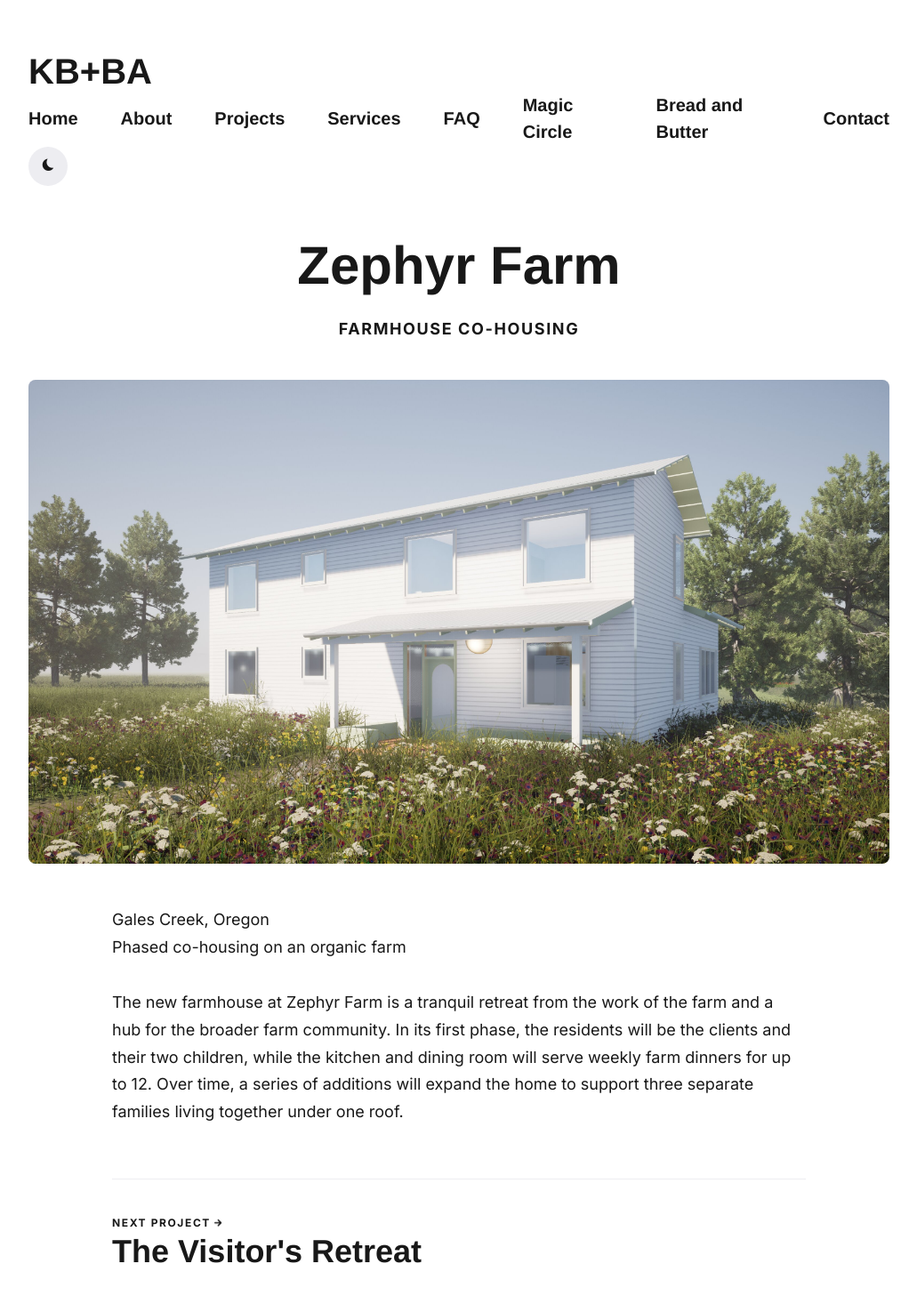
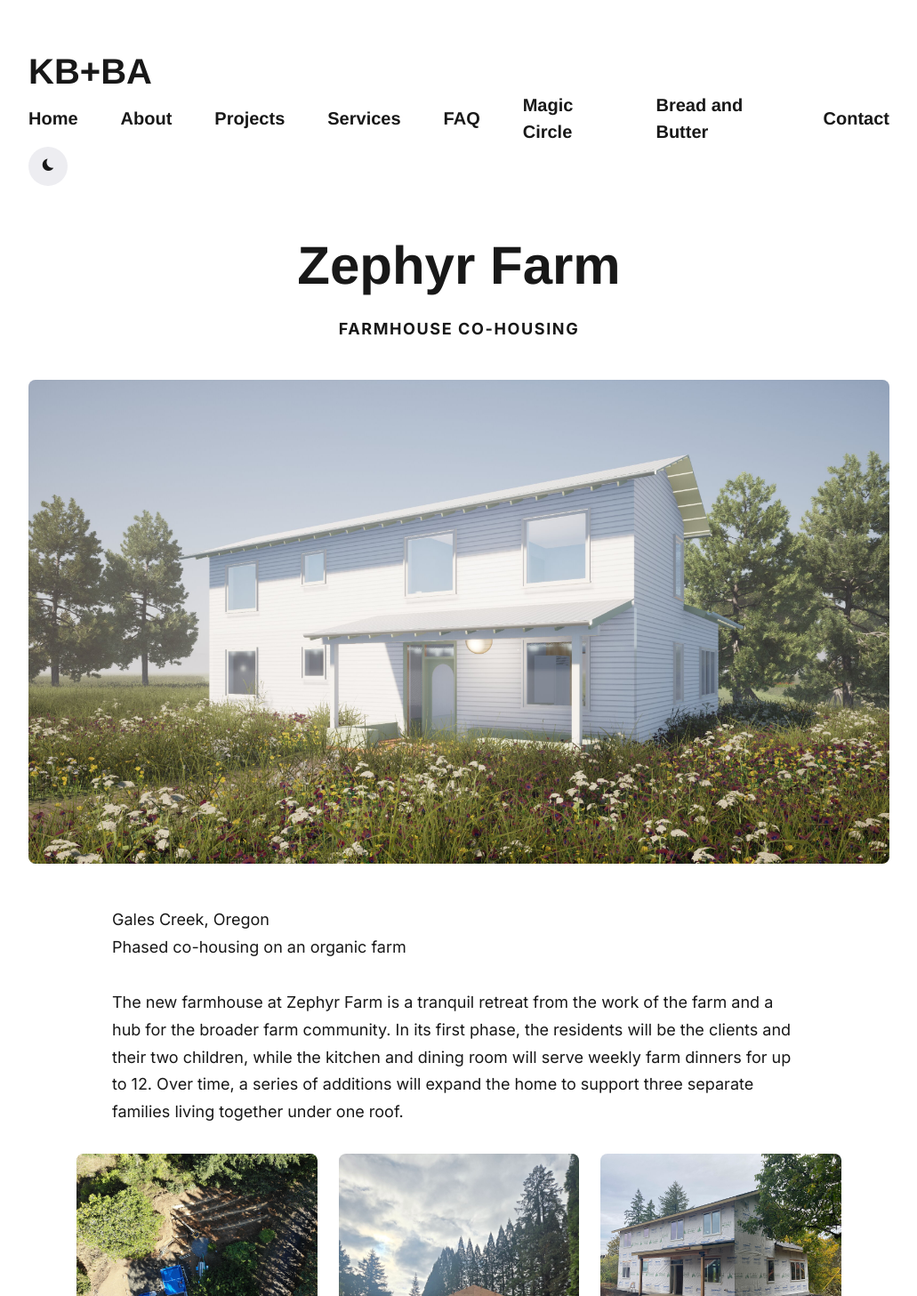
Before and after one commit to balbano/kb-ba.com, a Jekyll site: the page built from _projects/2022-01-07-2304-zephyr-farm.md, in a window 1280 px wide. Shown: the top 1457 px of the page at 89% size, without its empty margins (124-1155 px from the left). Built offline with Jekyll 4.4.1, drawn with Linux system fonts in a browser that asks for light colours; nearby versions of some CDN libraries; some web fonts are replaced; grey boxes are pictures that could not be loaded.

Commit message:
Add construction photos to 2302 and 2304

```diff
--- a/_projects/2022-01-07-2304-zephyr-farm.md
+++ b/_projects/2022-01-07-2304-zephyr-farm.md
@@ -8,3 +8,11 @@ Gales Creek, Oregon<br>
 Phased co-housing on an organic farm
 
 The new farmhouse at Zephyr Farm is a tranquil retreat from the work of the farm and a hub for the broader farm community. In its first phase, the residents will be the clients and their two children, while the kitchen and dining room will serve weekly farm dinners for up to 12. Over time, a series of additions will expand the home to support three separate families living together under one roof.
+
+<div class="gallery-box">
+  <div class="gallery">
+    <img src="/images/2304/2304-foundation.jpg" loading="lazy" alt="Foundation in Construction">
+    <img src="/images/2304/2304-framing.jpg" loading="lazy" alt="Framing in Construction">
+    <img src="/images/2304/2304-wrb.jpg" loading="lazy" alt="WRB in Construction">
+  </div>
+</div>
```
Also changed, not shown: _projects/2022-01-05-2302-car-collectors-warehouse.md (+1 -0 lines), images/2302/2302-construction.jpg (added), images/2304/2304-foundation.jpg (added), images/2304/2304-framing.jpg (added), images/2304/2304-wrb.jpg (added).
